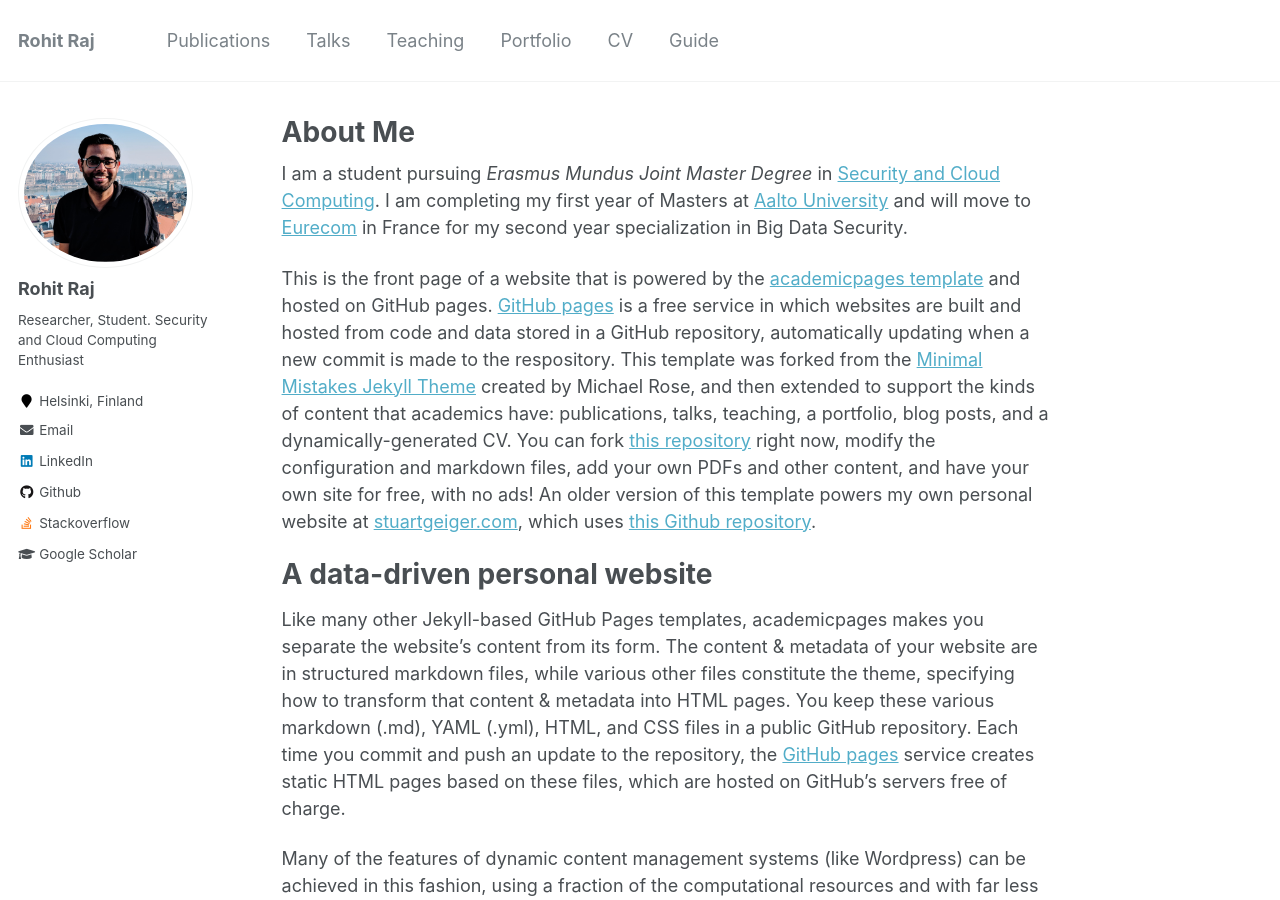
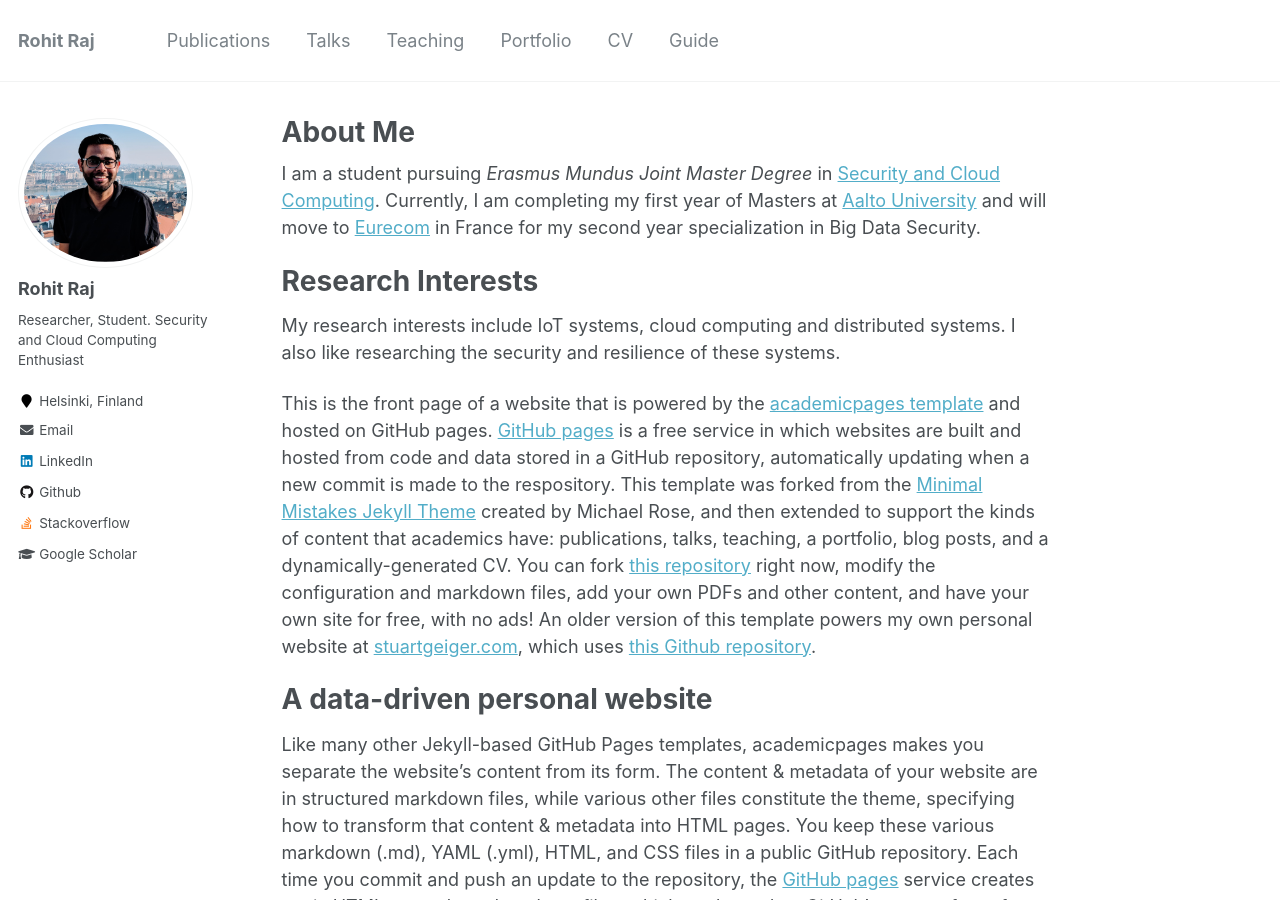
Before and after one commit to rohitshubham/myTestPage, a Jekyll site: the page built from _pages/about.md, in a window 1280 px wide and 900 px high. Built offline with Jekyll 4.4.1, drawn with Linux system fonts in a browser that asks for light colours.

Commit message:
Added details

```diff
--- a/_pages/about.md
+++ b/_pages/about.md
@@ -8,9 +8,14 @@ redirect_from:
   - /about.html
 ---
 
-I am a student pursuing *Erasmus Mundus Joint Master Degree* in [Security and Cloud Computing](https://secclo.eu). I am completing my first year of Masters at [Aalto University](https://aalto.fi) and will move to [Eurecom](https://eurecom.fr) in France for my second year specialization in Big Data Security.
+I am a student pursuing *Erasmus Mundus Joint Master Degree* in [Security and Cloud Computing](https://secclo.eu). Currently, I am completing my first year of Masters at [Aalto University](https://www.aalto.fi) and will move to [Eurecom](https://www.eurecom.fr/en) in France for my second year specialization in Big Data Security.
+
+Research Interests
+===
+My research interests include IoT systems, cloud computing and distributed systems. I also like researching the security and resilience of these systems.
 
 This is the front page of a website that is powered by the [academicpages template](https://github.com/academicpages/academicpages.github.io) and hosted on GitHub pages. [GitHub pages](https://pages.github.com) is a free service in which websites are built and hosted from code and data stored in a GitHub repository, automatically updating when a new commit is made to the respository. This template was forked from the [Minimal Mistakes Jekyll Theme](https://mmistakes.github.io/minimal-mistakes/) created by Michael Rose, and then extended to support the kinds of content that academics have: publications, talks, teaching, a portfolio, blog posts, and a dynamically-generated CV. You can fork [this repository](https://github.com/academicpages/academicpages.github.io) right now, modify the configuration and markdown files, add your own PDFs and other content, and have your own site for free, with no ads! An older version of this template powers my own personal website at [stuartgeiger.com](http://stuartgeiger.com), which uses [this Github repository](https://github.com/staeiou/staeiou.github.io).
+
 
 A data-driven personal website
 ======
```
